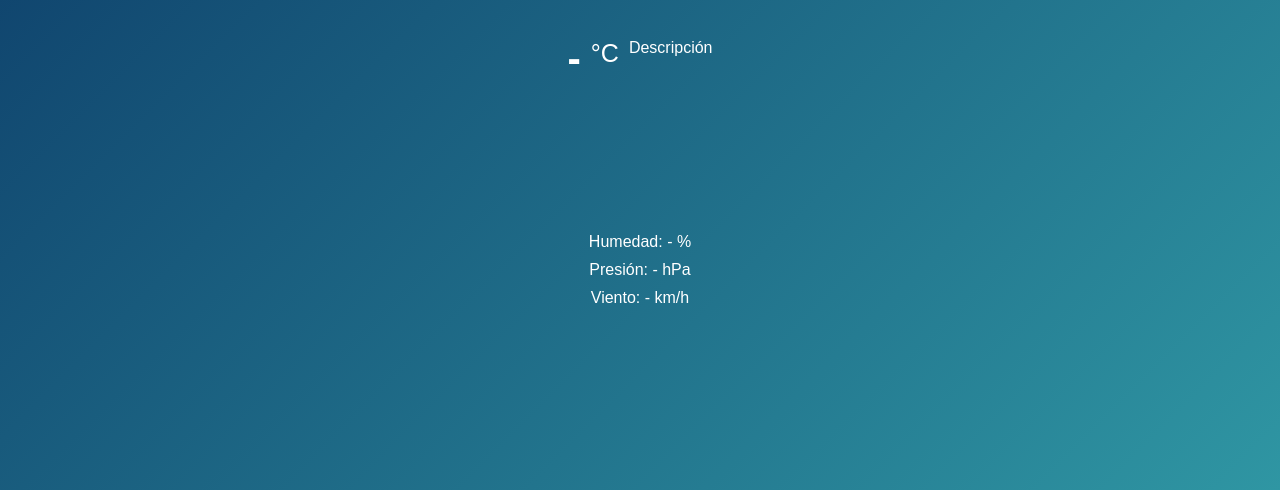
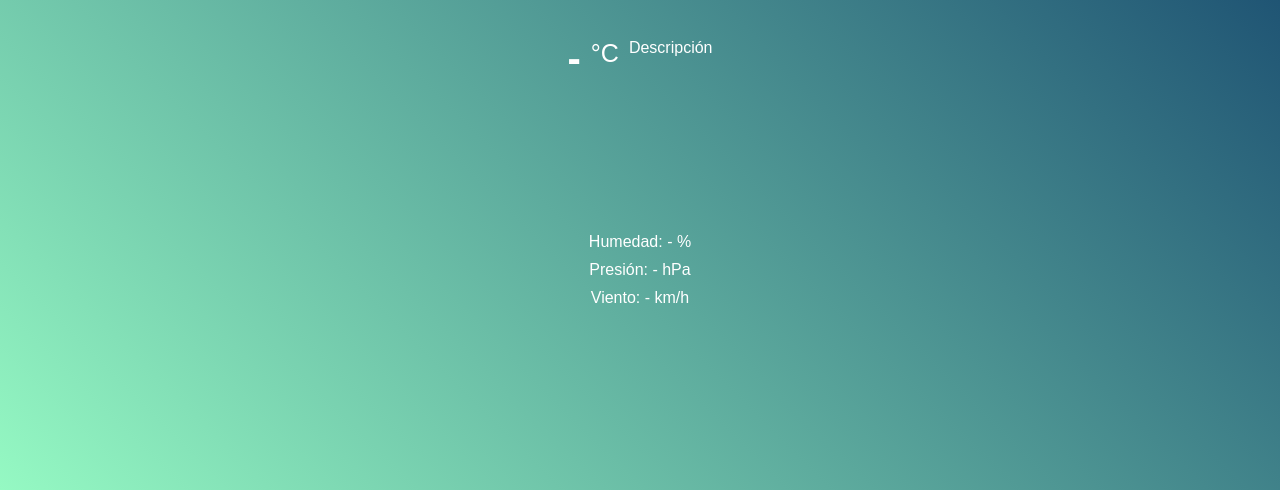
Before and after one commit to rodrip13/App_Clima, a plain HTML site: page index.html in a window 1280 px wide. Shown: the part 310-800 px from the top of the page. Drawn offline with Linux system fonts and the light colour scheme.

Commit message:
Update style.css

```diff
--- a/style.css
+++ b/style.css
@@ -10,7 +10,7 @@ body {
   flex-direction: column;
   justify-content: center;
   align-items: center;
-  background: linear-gradient(-45deg, rgb(47, 150, 163), #0B3866);
+  background: linear-gradient(45deg, #95F9C3, #0B3866);
   font-family: sans-serif;
   color: white;
 }
```
